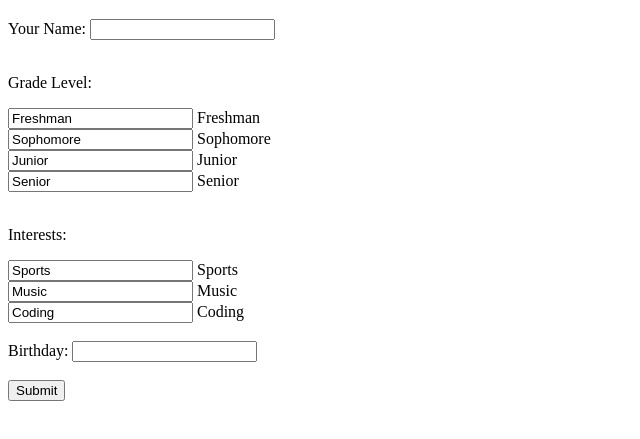
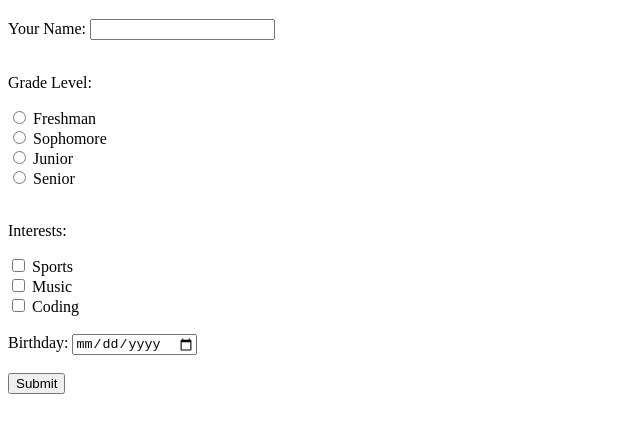
Before and after one commit to Academy-of-Innovative-Technology/4-3-radio-checkbox-date-input-attributes-JahmereF, a plain HTML site: page index.html in a window 1280 px wide. Shown: the part 61-500 px from the top of the page, without its empty margins (0-640 px from the left). Drawn offline with Linux system fonts and the light colour scheme.

Commit message:
Completed

```diff
--- a/index.html
+++ b/index.html
@@ -10,45 +10,45 @@
 
     <form>
         <!-- Step 1-->
-        Your Name:
-        <input type="text">
+        <label for="name">Your Name:</label>
+        <input type="text" id="name">
         <br><br>
 
         <!-- Grade Level -->
         <p>Grade Level:</p>
-        <input name="grade" value="Freshman">
-        Freshman
+        <input id="freshman" name="grade" value="Freshman" type="radio">
+        <label for="freshman">Freshman</label>
       <br>
 
-        <input name="grade" value="Sophomore">
-       Sophomore
+        <input id="sophomore" name="grade" value="Sophomore" type="radio">
+       <label for="sophomore">Sophomore</label>
       <br>
 
-        <input name="grade" value="Junior">
-        Junior
+        <input id="junior" name="grade" value="Junior" type="radio">
+        <label for="junior">Junior</label>
       <br>
 
-        <input name="grade" value="Senior">
-        Senior
+        <input id="senior" name="grade" value="Senior" type="radio">
+        <label for="senior">Senior</label>
       <br><br>
 
         <!-- Interests -->
         <p>Interests:</p>
-        <input value="Sports">
-        Sports
+        <input id="sports" value="Sports" type="checkbox">
+        <label for="sports">Sports</label>
       <br>
 
-        <input  value="Music">
-        Music
+        <input id="music" value="Music" type="checkbox">
+        <label for="music">Music</label>
       <br>
 
-        <input value="Coding">
-        Coding
+        <input id="coding" value="Coding" type="checkbox">
+        <label for="coding">Coding</label>
       <br><br>
 
         <!-- Birthday -->
         <label for="birthday">Birthday:</label>
-        <input id="birthday">
+        <input id="birthday" type="date">
         <br><br>
 
         <button type="button" onclick="showProfile()">Submit</button>
```
